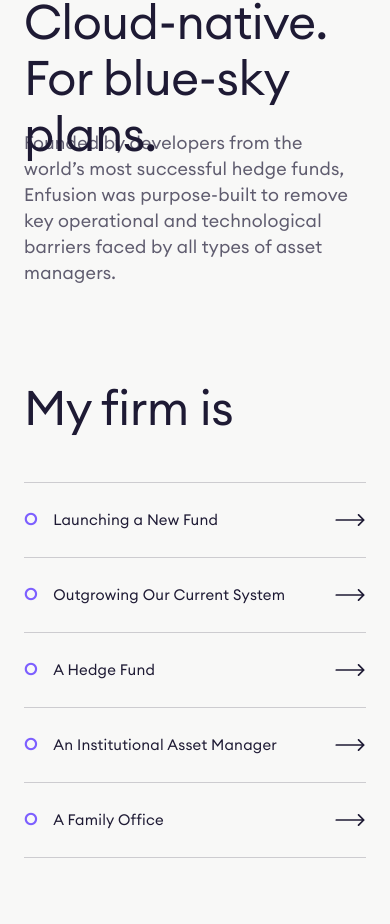
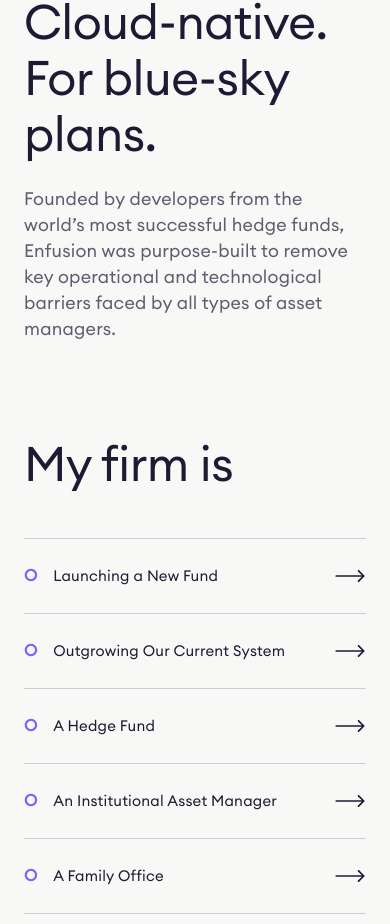
Before and after one commit to bradvader/enfusion-bv, a Next.js app: page / in a window 390 px wide. Shown: the part 2754-3678 px from the top of the page. Built offline with nearby package versions, Linux system fonts and the light colour scheme.

Commit message:
Mobile spacing fixed

```diff
--- a/components/Solution.js
+++ b/components/Solution.js
@@ -8,8 +8,8 @@
 
         <div id="frame-85" className="h-auto box-border lg:h-[286px] p-6 lg:p-0 animate-fade-in-up">
           <div className="uppercase tracking-[2.5px] leading-[22px] text-[14px] text-[#7D5FFF] font-semibold">Find a Solution</div>
-          <div className="tracking-[-0.5px] w-auto lg:w-[448px] h-[112px] leading-[56px] text-[48px] text-[#1E1A34] my-6">Cloud-native. <br />For blue-sky plans.</div>
-          <div className="tracking-[0.2px] w-auto lg:w-[448px] leading-[26px] text-[18px] text-[rgba(30,26,52,0.7)]">Founded by developers from the world’s most successful hedge funds, Enfusion was purpose-built to remove key operational and technological barriers faced by all types of asset managers.</div>
+          <div className="tracking-[-0.5px] w-auto lg:w-[448px] lg:h-[112px] leading-[56px] text-[48px] text-[#1E1A34] my-6">Cloud-native. <br />For blue-sky plans.</div>
+          <div className="tracking-[0.2px] w-auto lg:w-[448px] mt-4 lg:mt-0 leading-[26px] text-[18px] text-[rgba(30,26,52,0.7)]">Founded by developers from the world’s most successful hedge funds, Enfusion was purpose-built to remove key operational and technological barriers faced by all types of asset managers.</div>
 
         </div>
         <div className="flex">
```
